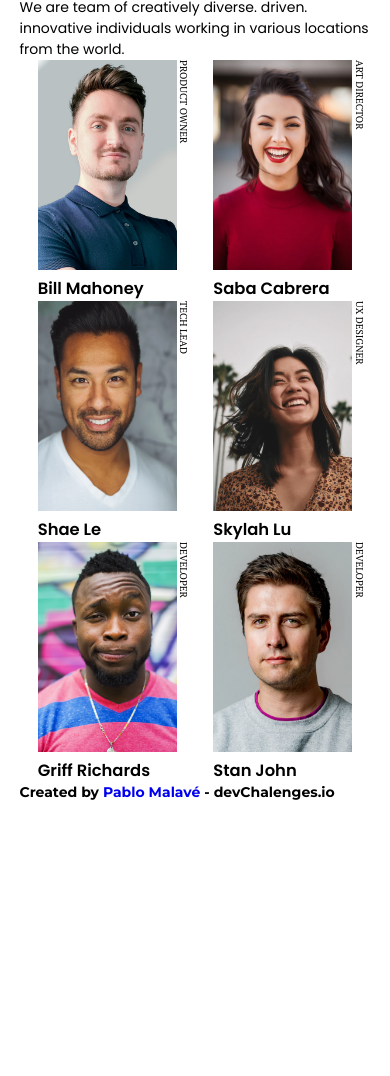
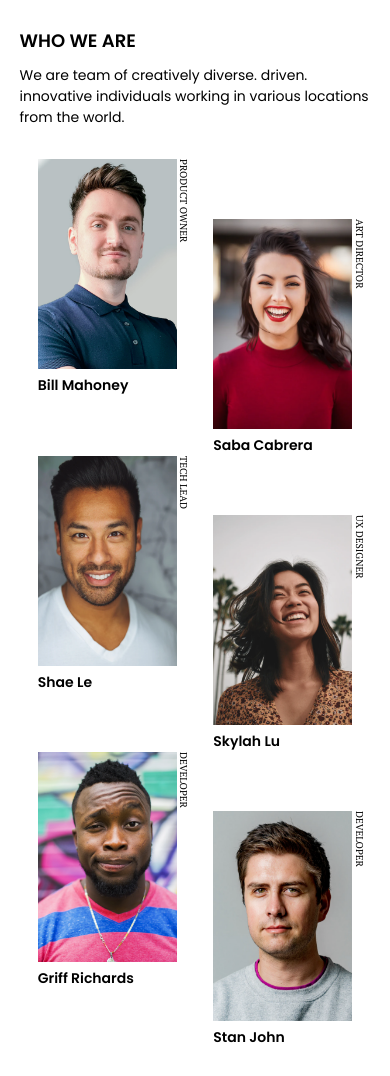
Before and after one commit to pablomalave/02.my-team-page-master, a plain HTML site: page index.html in a window 390 px wide. Shown: the part 148-1224 px from the top of the page. Before the commit the page ends 949 px from the top, so only its background shows below. Drawn offline with Linux system fonts and the light colour scheme.

Commit message:
Mobile Fisrt (hasta 576px)
Diseño Mobile First completo.
Este diseño es hasta un ancho de pantalla de 576px.

```diff
--- a/css/style.css
+++ b/css/style.css
@@ -13,8 +13,16 @@ body{
 
 footer{
     font-family: 'Montserrat', sans-serif;
-    font-weight: 700;
+    color: #bdbdbd;
+    margin-top: 10%;
+    text-align: center;
 }
+
+footer a {
+    font-family: 'Montserrat', sans-serif;
+    color: #4d4d4d;
+}
+
 
 header{
     display: flex;
@@ -25,15 +33,19 @@ h1{
     font-size: 2.57em;/*36px*/
     font-family: 'PT Serif', serif;
     font-weight: 700;
+    padding-bottom: 0.71em;/*25.55px*/
 }
 
 h2{
     font-size: 1.29em;/*18px*/
     font-weight: 600;
+    padding-bottom: 0.56em;/*10px*/
+    text-transform: uppercase;
 }
 
 h3{
     font-weight: 600;
+    font-size: 1em;
 }
 
 h4{
@@ -54,12 +66,50 @@ img{
     height: 210px;
 }
 
+.header_content{
+    padding: 2.28em 0;/* 32px*/
+}
+
 .team{
-    display: flex;
-    flex-wrap: wrap;
-    justify-content: space-around;
+    display: grid;
+    grid-template-columns: 1fr 1fr;
+    grid-template-rows: 1fr 3fr 1fr 1fr 3fr 1fr 1fr 3fr 1fr;
+    grid-template-areas: "card1 space1"
+                        "card1 card2"
+                        "space2 card2"
+                        "card3 space3"
+                        "card3 card4"
+                        "space4 card4"
+                        "card5 space5"
+                        "card5 card6"
+                        "space6 card6";
+    justify-items: center;
 }
 
 .team_member{
     position: relative;
 }
+
+.team #team_member_1{
+    grid-area: card1;
+}
+
+.team #team_member_2{
+    grid-area: card2;
+}
+
+.team #team_member_3{
+    grid-area: card3;
+}
+
+.team #team_member_4{
+    grid-area: card4;
+}
+
+.team #team_member_5{
+    grid-area: card5;
+}
+
+.team #team_member_6{
+    grid-area: card6;
+}
--- a/index.html
+++ b/index.html
@@ -19,32 +19,32 @@
         </div>
     </header>
     <div class="team">
-        <div class="team_member">
+        <div class="team_member" id="team_member_1">
             <img src="./images/photo1.png" alt="Bill Mahoney">
             <h4>Product owner</h4>
             <h3>Bill Mahoney</h3>
         </div>
-        <div class="team_member">
+        <div class="team_member" id="team_member_2">
             <img src="./images/photo2.png" alt="Saba Cabrera">
             <h4>Art director</h4>
             <h3>Saba Cabrera</h3>
         </div>
-        <div class="team_member">
+        <div class="team_member" id="team_member_3">
             <img src="./images/photo3.png" alt="Shae Le">
             <h4>Tech lead</h4>
             <h3>Shae Le</h3>
         </div>
-        <div class="team_member">
+        <div class="team_member" id="team_member_4">
             <img src="./images/photo4.png" alt="Skylah Lu">
             <h4>Ux designer</h4>
             <h3>Skylah Lu</h3>
         </div>
-        <div class="team_member">
+        <div class="team_member" id="team_member_5">
             <img src="./images/photo5.png" alt="Griff Richards">
             <h4>Developer</h4>
             <h3>Griff Richards</h3>
         </div>
-        <div class="team_member">
+        <div class="team_member" id="team_member_6">
             <img src="./images/photo6.png" alt="Stan John">
             <h4>Developer</h4>
             <h3>Stan John</h3>
```
Also changed, not shown: 1 other file.
